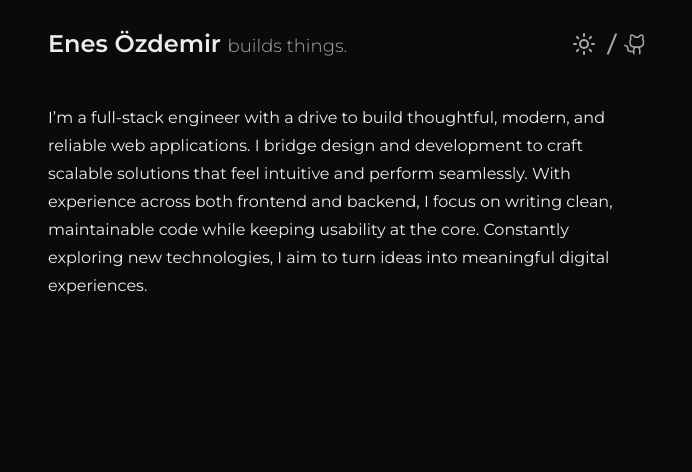
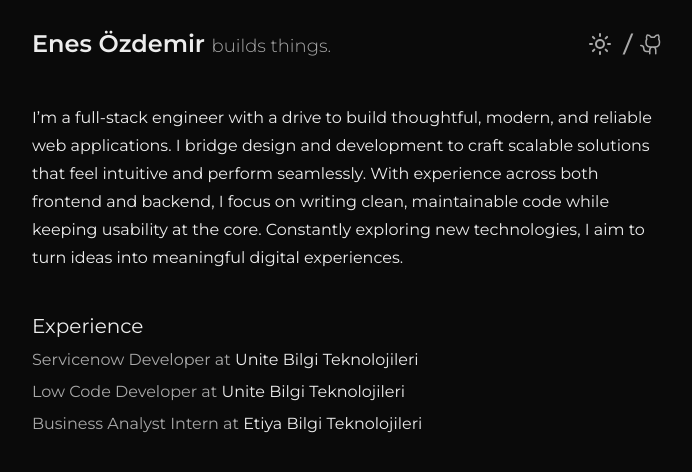
Before and after one commit to enessozdemir/personal-website, a React (Vite) app: page / in a window 1280 px wide. Shown: the top 472 px of the page, without its empty margins (292-984 px from the left). Built offline with nearby package versions, Linux system fonts and the light colour scheme.

Commit message:
feat:experience section and title component added

```diff
--- a/src/App.tsx
+++ b/src/App.tsx
@@ -1,12 +1,14 @@
 import About from "./modules/about/components/About";
+import Experience from "./modules/experience/components/Experience";
 import Header from "./modules/header/components/Header";
 
 function App() {
   return (
     <div className="flex items-center justify-center">
-      <div className="w-screen lg:w-1/2 mx-auto py-1 px-5">
+      <div className="w-screen lg:max-w-2xl mx-auto py-1 px-5">
         <Header />
         <About />
+        <Experience />
       </div>
     </div>
   );
--- a/src/index.css
+++ b/src/index.css
@@ -3,6 +3,7 @@
 
 @theme {
   --color-light: #ededed;
+  --color-lighter: #a9a9a9;
   --color-dark: #0a0a0a;
 }
 
--- /dev/null
+++ b/src/modules/experience/components/Experience.tsx
@@ -0,0 +1,30 @@
+import Title from "../../shared/components/Title";
+import JobItem from "./JobItem";
+
+const Experience = () => {
+  return (
+    <div className="mt-10">
+      <Title content="Experience" />
+
+      <JobItem
+        position="Servicenow Developer"
+        company="Unite Bilgi Teknolojileri"
+        href="https://www.unitebt.com/"
+      />
+
+      <JobItem
+        position="Low Code Developer"
+        company="Unite Bilgi Teknolojileri"
+        href="https://www.unitebt.com/"
+      />
+
+      <JobItem
+        position="Business Analyst Intern"
+        company="Etiya Bilgi Teknolojileri"
+        href="https://www.etiya.com/en/"
+      />
+    </div>
+  );
+};
+
+export default Experience;
--- /dev/null
+++ b/src/modules/experience/components/JobItem.tsx
@@ -0,0 +1,18 @@
+type JobItemProps = {
+  position: string;
+  company: string;
+  href?: string;
+};
+
+const JobItem = ({ position, company, href }: JobItemProps) => {
+  return (
+    <p className="text-lighter mt-2">
+      {position} at{" "}
+      <a className="text-light" href={href} target="_blank" rel="noreferrer">
+        {company}
+      </a>
+    </p>
+  );
+};
+
+export default JobItem;
--- /dev/null
+++ b/src/modules/shared/components/Title.tsx
@@ -0,0 +1,5 @@
+const Title = ({ content }: { content: string }) => {
+  return <h2 className="text-xl mb-2">{content}</h2>;
+};
+
+export default Title;
```
